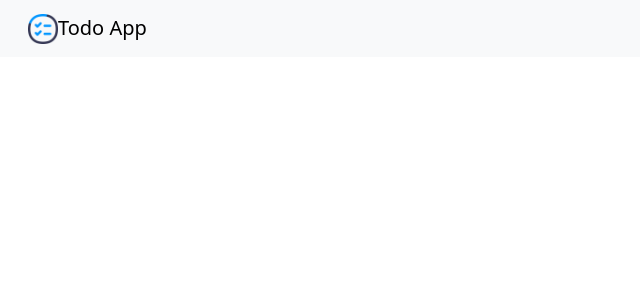
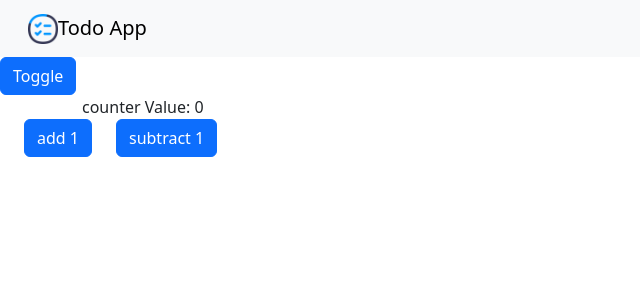
Before and after one commit to muhammad-hamza-liaqat/react.js-learning, a React (Create React App) app: page / in a window 1280 px wide. Shown: the top 300 px of the page, without its empty margins (0-640 px from the left). Built offline with nearby package versions, Linux system fonts and the light colour scheme.

Commit message:
conditional rendering of component

```diff
--- a/src/App.js
+++ b/src/App.js
@@ -1,9 +1,18 @@
+import { useState } from 'react'
 import NavBar from './components/NavBar'
+import UnMount from './components/UnMount'
+import UseEffect from './components/UseEffect'
 
 function App() {
+  const [state, setState] = useState(true)
+  const toggleState = () =>{
+    setState(previousState => !previousState)
+  }
   return (
     <>
       <NavBar/>
+      <UnMount toggleState={toggleState}/>
+      {state && <UseEffect/>}
     </>
   )
 }
--- /dev/null
+++ b/src/components/UnMount.js
@@ -0,0 +1,11 @@
+import React from 'react';
+
+export default function UnMount({ toggleState }) {
+  return (
+    <>
+      <button className="btn btn-primary" onClick={toggleState}>
+        Toggle
+      </button>
+    </>
+  );
+}
--- /dev/null
+++ b/src/components/UseEffect.js
@@ -0,0 +1,40 @@
+import React, { useEffect, useState } from 'react'
+
+export default function UseEffect() {
+    const [counter, setCounter] = useState(0);
+    // useEffect implementation
+    // useEffect comes when there is need to change something during component lifecycle
+    // when the component is being mounted, the useEffect comes to the picture.
+
+    useEffect(() => {
+        console.log("exceuted when component is mounted.!")
+        return function(){
+            console.log("unmounted component!!!!!!!!!!")
+        }
+    }, [])
+
+    // when the counter value is being updated this useEffect will run...
+    useEffect(() => {
+        console.log("user increase the value of counter")
+    }, [counter])
+
+
+    const increaseByOne = () => {
+        setCounter(previousCounter => previousCounter + 1)
+    }
+    const decreaseByOne = () => {
+        if (counter === 0) {
+            return 0;
+        }
+        setCounter(previousCounter => previousCounter - 1)
+    }
+
+
+    return (
+        <>
+            <div className="container"> counter Value: {counter}</div>
+            <button className="btn btn-primary mx-4" onClick={increaseByOne}> add 1</button>
+            <button className="btn btn-primary" onClick={decreaseByOne}> subtract 1</button>
+        </>
+    )
+}
```
